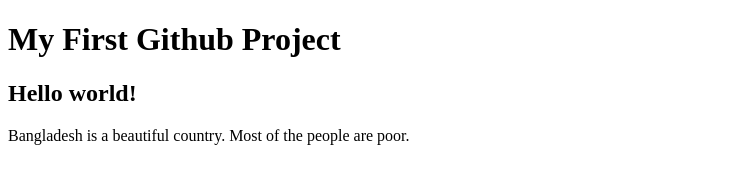
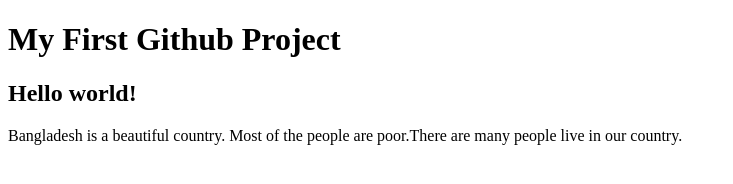
Before and after one commit to ronyweb541/testGithub, a plain HTML site: page index.html in a window 1280 px wide. Shown: the whole page, without its empty margins (0-733 px from the left). Drawn offline with Linux system fonts and the light colour scheme.

Commit message:
Update index.html

```diff
--- a/index.html
+++ b/index.html
@@ -10,7 +10,7 @@
     <h1>My First Github Project</h1>
     <h2>Hello world!</h2>
     <div>
-        <p> Bangladesh is a beautiful country. Most of the people are poor. </p>
+        <p> Bangladesh is a beautiful country. Most of the people are poor.There are many people live in our country. </p>
     </div>
 </body>
 </html>
```
